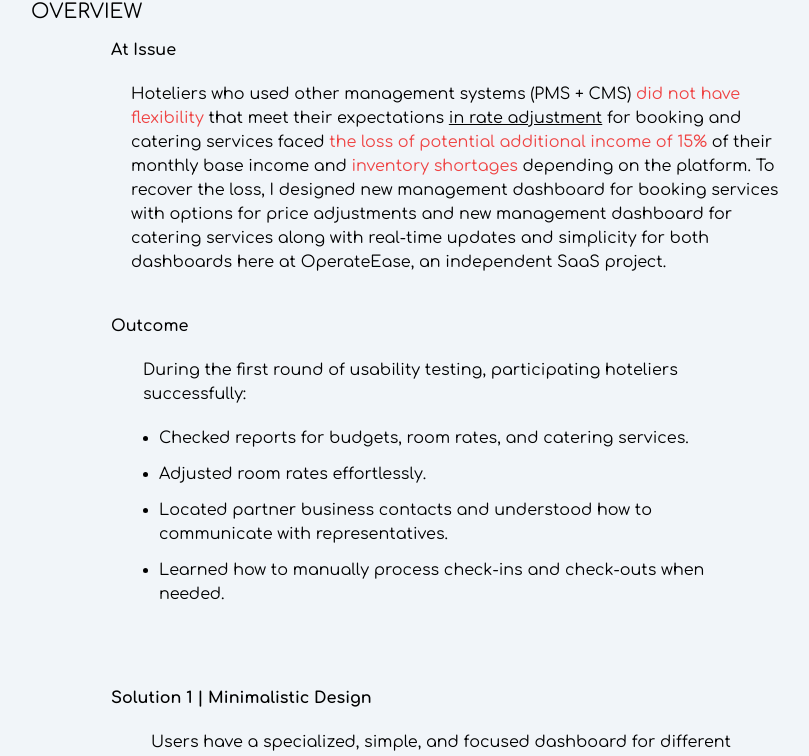
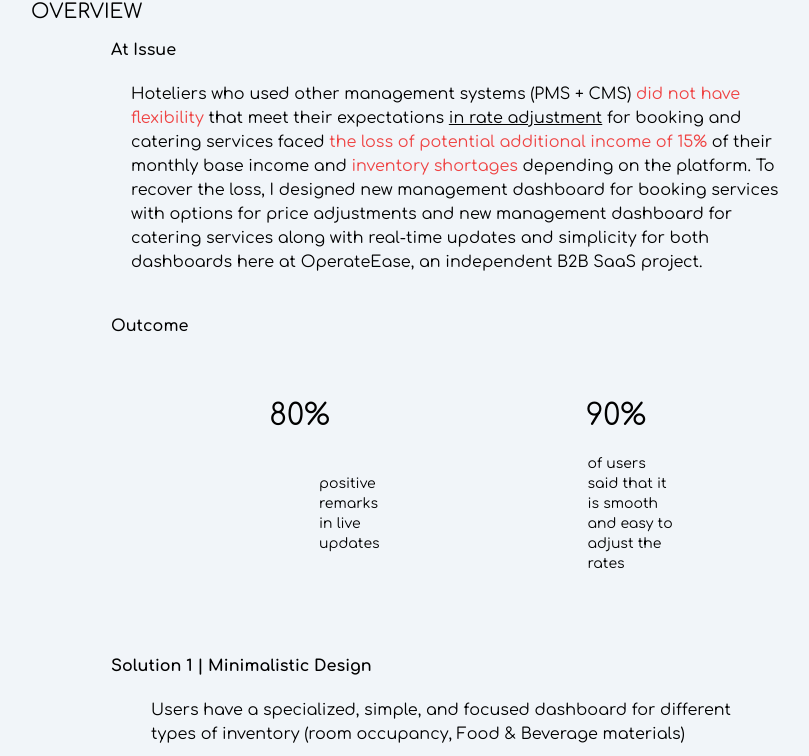
Before and after one commit to johnjang94/portfolio-ver-3, a React (Vite) app: page /operate in a window 1280 px wide. Shown: the part 1045-1801 px from the top of the page, without its empty margins (201-1010 px from the left). Built offline with nearby package versions, Linux system fonts and the light colour scheme.

Commit message:
made changes in project operate

```diff
--- a/src/pages/design/operate-ease.jsx
+++ b/src/pages/design/operate-ease.jsx
@@ -132,7 +132,7 @@ export default function OPERATE() {
                 Reducing missed catering orders by{" "}
                 <span className="font-bold underline">40%</span>
                 <br /> and recovering{" "}
-                <span className="font-bold underline">15%</span> in room service
+                <span className="font-bold underline">15%</span> in room booking
                 losses <br />
                 (room occupancy and food/beverage storage)
               </p>
@@ -172,7 +172,7 @@ export default function OPERATE() {
             </div>
             <div className="flex space-x-5 text-black">
               <p className="font-bold">Timeline</p>
-              <p>August 2024 ~ Present (20 Weeks)</p>
+              <p>August 2024 ~ Present</p>
             </div>
           </div>
         </div>
--- a/src/pages/design/operate/overview.jsx
+++ b/src/pages/design/operate/overview.jsx
@@ -20,29 +20,19 @@ export default function Overview() {
             dashboard for booking services with options for price adjustments
             and new management dashboard for catering services along with
             real-time updates and simplicity for both dashboards here at
-            OperateEase, an independent SaaS project.
+            OperateEase, an independent B2B SaaS project.
           </p>
         </div>
         <div>
           <p className="font-semibold">Outcome</p>
-          <p className="px-8 py-5">
-            During the first round of usability testing, participating hoteliers
-            successfully:
-          </p>
-          <ul className="space-y-3 mx-12 list-disc">
-            <li>
-              Checked reports for budgets, room rates, and catering services.
-            </li>
-            <li>Adjusted room rates effortlessly.</li>
-            <li>
-              Located partner business contacts and understood how to
-              communicate with representatives.
-            </li>
-            <li>
-              Learned how to manually process check-ins and check-outs when
-              needed.
-            </li>
-          </ul>
+          <div className="px-8 mt-10 py-5 flex items-center text-3xl justify-center space-x-64">
+            <p>80%</p>
+            <p>90%</p>
+          </div>
+          <div className="px-8 flex items-center mx-24 space-x-52 text-sm">
+            <p className="md:ml-20">positive remarks in live updates</p>
+            <p>of users said that it is smooth and easy to adjust the rates</p>
+          </div>
         </div>
       </div>
     </div>
--- a/src/pages/home/home.jsx
+++ b/src/pages/home/home.jsx
@@ -14,7 +14,7 @@ const data = [
     title: "Coming soon: Inventory optimization for improved management",
     subtitle:
       "Reducing missed-catering orders and recovering room-service losses",
-    category: ["Product Design", "SaaS product", "start-up"],
+    category: ["Product Design", "SaaS product"],
     link: "/operate",
   },
   {
@@ -140,16 +140,7 @@ export default function Home() {
           </Link>
         </div>
       </header>
-      <section className="md:mx-36 mx-12 space-y-10 py-14">
-        <h3 className="text-center md:text-2xl text-base py-1">
-          Hope you enjoy my design samples!
-        </h3>
-        <img
-          src={home.Contributions}
-          alt="Contribution"
-          width={1200}
-          className="mx-auto rounded-2xl"
-        />
+      <section className="md:mx-36 mx-12 space-y-10 py-14 md:py-0">
         <div>
           <h3 className="py-5 text-center md:text-2xl text-xl">
             So, what is the story of my design portfolio?
```
